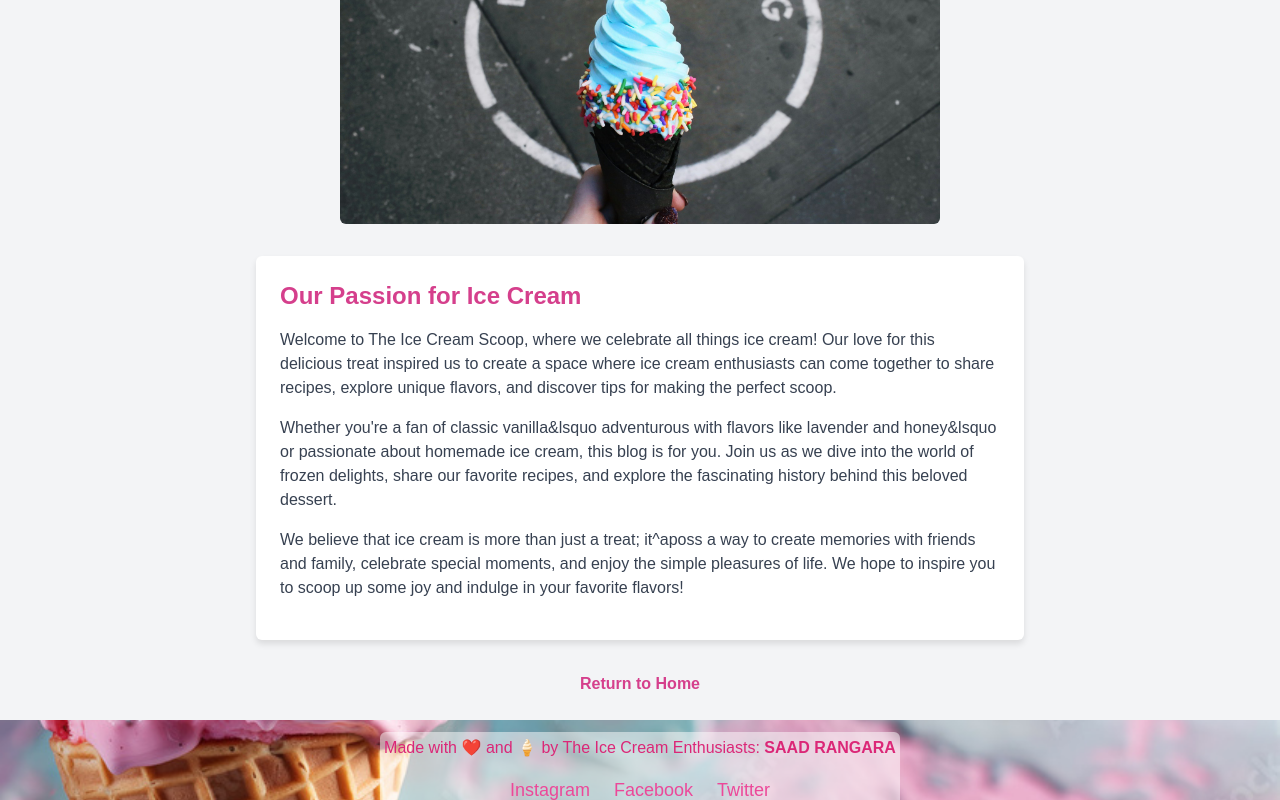
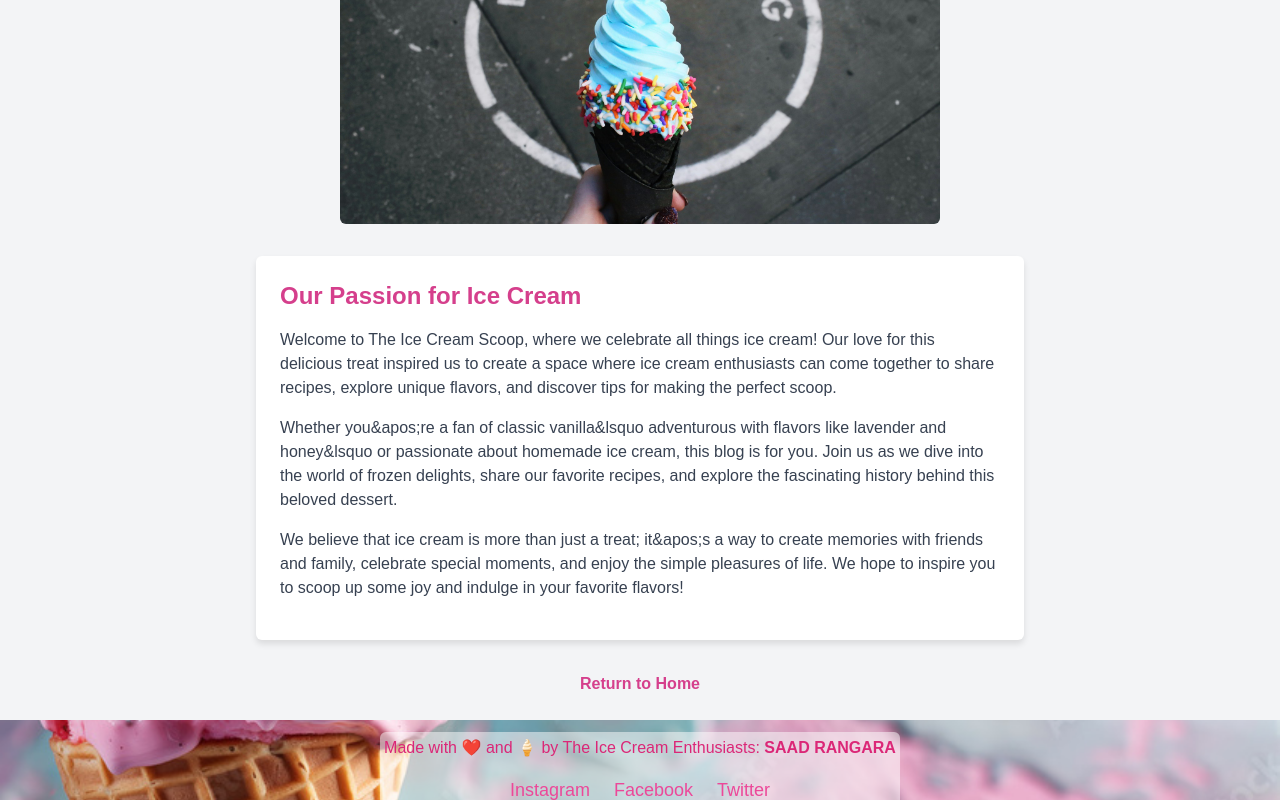
Before and after one commit to saad-rangara/BlogPosts, a Next.js app: page /about in a window 1280 px wide. Shown: the part 446-1246 px from the top of the page. Built offline with nearby package versions, Linux system fonts and the light colour scheme.

Commit message:
nextconfig change due vercel erroe while deploying

```diff
--- a/src/app/about/page.js
+++ b/src/app/about/page.js
@@ -37,17 +37,17 @@ export default function About() {
           scoop.
         </p>
         <p className="text-gray-700 mb-4">
-          Whether you're a fan of classic vanilla&lsquo adventurous with flavors
+          {`Whether you&apos;re a fan of classic vanilla&lsquo adventurous with flavors
           like lavender and honey&lsquo or passionate about homemade ice cream,
           this blog is for you. Join us as we dive into the world of frozen
           delights, share our favorite recipes, and explore the fascinating
-          history behind this beloved dessert.
+          history behind this beloved dessert.`}
         </p>
         <p className="text-gray-700 mb-4">
-          We believe that ice cream is more than just a treat; it^aposs a way to
+          {`We believe that ice cream is more than just a treat; it&apos;s a way to
           create memories with friends and family, celebrate special moments,
           and enjoy the simple pleasures of life. We hope to inspire you to
-          scoop up some joy and indulge in your favorite flavors!
+          scoop up some joy and indulge in your favorite flavors!`}
         </p>
       </main>
       <footer className="mt-8 text-center">
```
